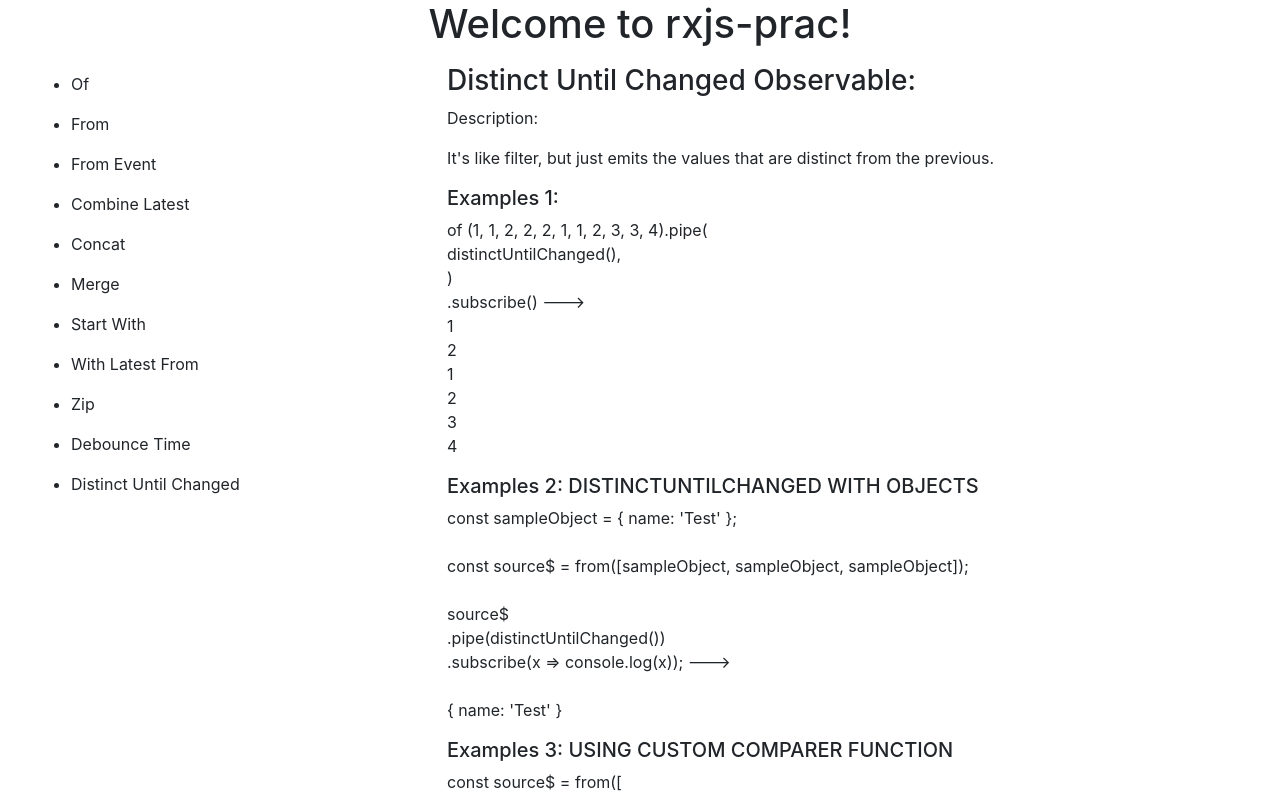
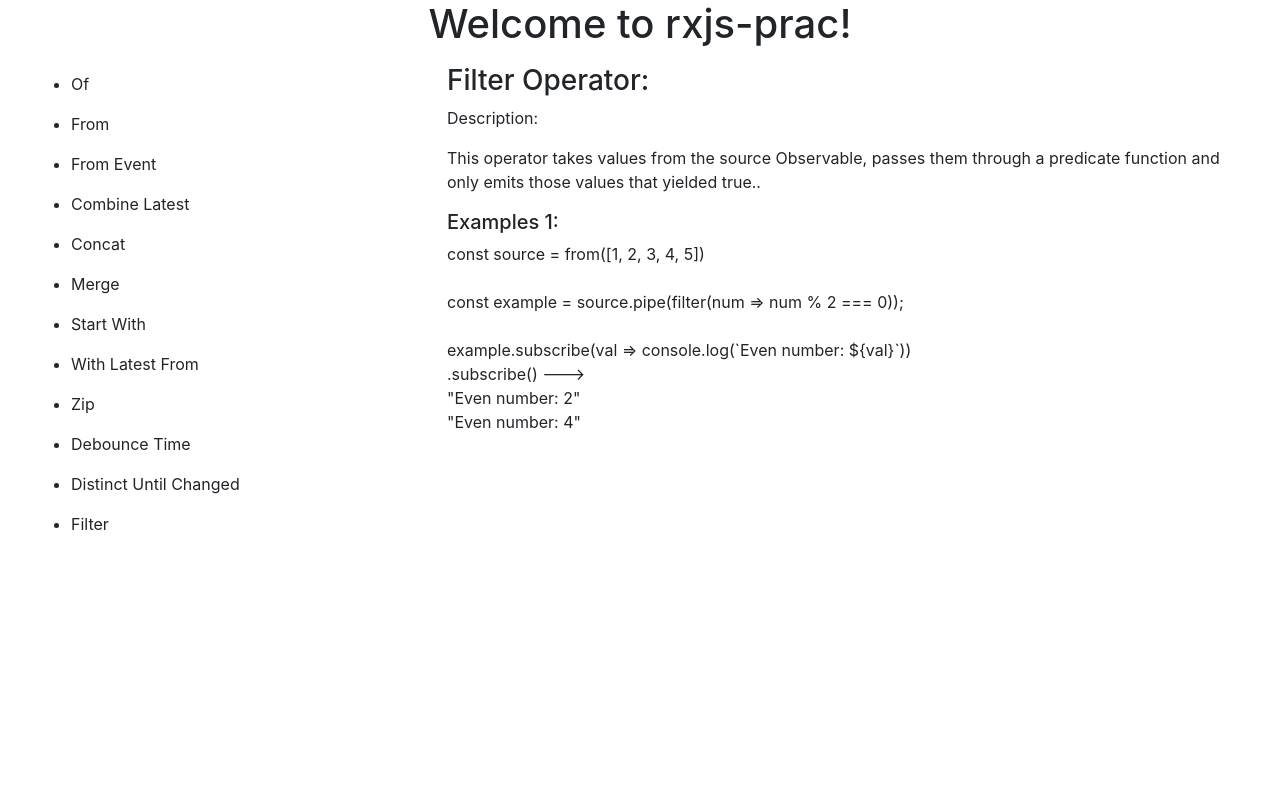
Before and after one commit to AquiburRKhan/rxjs-prac, an Angular app: page / in a window 1280 px wide. Shown: the top 797 px of the page. Built offline with nearby package versions, Linux system fonts and the light colour scheme.

Commit message:
add: added filter observable

```diff
--- a/src/app/app.component.html
+++ b/src/app/app.component.html
@@ -18,6 +18,7 @@
       <li style="cursor: pointer;" class="py-2" (click)="changeMenu('zip')">Zip</li>
       <li style="cursor: pointer;" class="py-2" (click)="changeMenu('debounce-time')">Debounce Time</li>
       <li style="cursor: pointer;" class="py-2" (click)="changeMenu('distinct-until-changed')">Distinct Until Changed</li>
+      <li style="cursor: pointer;" class="py-2" (click)="changeMenu('filter')">Filter</li>
     </ul>
   </div>
   <div class="col-8">
@@ -54,5 +55,8 @@
     <div *ngIf="currentMenu == 'distinct-until-changed'">
       <app-distinct-until-changed></app-distinct-until-changed>
     </div>
+    <div *ngIf="currentMenu == 'filter'">
+      <app-filter></app-filter>
+    </div>
   </div>
 </div>
--- a/src/app/app.component.ts
+++ b/src/app/app.component.ts
@@ -6,7 +6,7 @@
 })
 export class AppComponent {
   title = 'rxjs-prac';
-  currentMenu = 'distinct-until-changed';
+  currentMenu = 'filter';
 
   constructor(){
   }
--- a/src/app/app.module.ts
+++ b/src/app/app.module.ts
@@ -14,6 +14,7 @@
 import { ZipComponent } from './observables/zip/zip.component';
 import { DebounceTimeComponent } from './observables/debounce-time/debounce-time.component';
 import { DistinctUntilChangedComponent } from './observables/distinct-until-changed/distinct-until-changed.component';
+import { FilterComponent } from './observables/filter/filter.component';
 
 @NgModule({
   declarations: [
@@ -28,7 +29,8 @@
     WithLatestFromComponent,
     ZipComponent,
     DebounceTimeComponent,
-    DistinctUntilChangedComponent
+    DistinctUntilChangedComponent,
+    FilterComponent
   ],
   imports: [
     BrowserModule,
--- a/src/app/observables/concat/concat.component.html
+++ b/src/app/observables/concat/concat.component.html
@@ -1,4 +1,4 @@
-<h3>Concat Observable: </h3>
+<h3>Concat Operator: </h3>
 <p>Description: </p>
 <p>Concat joins multiple Observables together, by subscribing to them one at a time and merging their results into the
 output Observable. You can pass either an array of Observables, or put them directly as arguments. Passing an empty
--- a/src/app/observables/debounce-time/debounce-time.component.html
+++ b/src/app/observables/debounce-time/debounce-time.component.html
@@ -1,4 +1,4 @@
-<h3>DebounceTime Observable: </h3>
+<h3>DebounceTime Operator: </h3>
 <p>Description: </p>
 <p>Emits a value from the source Observable only after a particular time span has passed without another source emission.
 </p>
--- a/src/app/observables/distinct-until-changed/distinct-until-changed.component.html
+++ b/src/app/observables/distinct-until-changed/distinct-until-changed.component.html
@@ -1,4 +1,4 @@
-<h3>Distinct Until Changed Observable: </h3>
+<h3>Distinct Until Changed Operator: </h3>
 <p>Description: </p>
 <p>It's like filter, but just emits the values that are distinct from the previous.</p>
 <div>
--- /dev/null
+++ b/src/app/observables/filter/filter.component.html
@@ -0,0 +1,22 @@
+<h3>Filter Operator: </h3>
+<p>Description: </p>
+<p>This operator takes values from the source Observable, passes them through a predicate function and only emits those
+values that yielded true..
+</p>
+<div>
+  <h5>Examples 1: </h5>
+  <p>const source = from([1, 2, 3, 4, 5])
+    <br>
+    <br>
+    const example = source.pipe(filter(num => num % 2 === 0));
+    <br>
+    <br>
+    example.subscribe(val => console.log(`Even number: $&#123;val&#125;`))
+    <br>
+    .subscribe() --->
+    <br>
+    "Even number: 2"
+    <br>
+    "Even number: 4"
+  </p>
+</div>
--- /dev/null
+++ b/src/app/observables/filter/filter.component.ts
@@ -0,0 +1,27 @@
+import { Component, OnInit } from '@angular/core';
+import { from } from 'rxjs';
+import { filter } from 'rxjs/operators';
+
+@Component({
+  selector: 'app-filter',
+  templateUrl: './filter.component.html'
+})
+export class FilterComponent implements OnInit {
+
+  constructor() {
+    this.filterExample1();
+  }
+
+  ngOnInit() {
+  }
+
+  filterExample1(){
+    //emit (1,2,3,4,5)
+    const source = from([1, 2, 3, 4, 5]);
+    //filter out non-even numbers
+    const example = source.pipe(filter(num => num % 2 === 0));
+    //output: "Even number: 2", "Even number: 4"
+    example.subscribe(val => console.log(`Even number: ${val}`));
+  }
+
+}
--- a/src/app/observables/start-with/start-with.component.html
+++ b/src/app/observables/start-with/start-with.component.html
@@ -1,4 +1,4 @@
-<h3>Start With Observable: </h3>
+<h3>Start With Operator: </h3>
 <p>Description: </p>
 <p>First emits its arguments in order, and then any emissions from the source.</p>
 <div>
--- a/src/app/observables/with-latest-from/with-latest-from.component.html
+++ b/src/app/observables/with-latest-from/with-latest-from.component.html
@@ -1,4 +1,4 @@
-<h3>WithLatestFrom Observable: </h3>
+<h3>WithLatestFrom Operator: </h3>
 <p>Description: </p>
 <p>withLatestFrom combines each value from the source Observable (the instance) with the latest values from the other input
 Observables only when the source emits a value. All input Observables must emit at least one value before the output Observable will emit a
```
